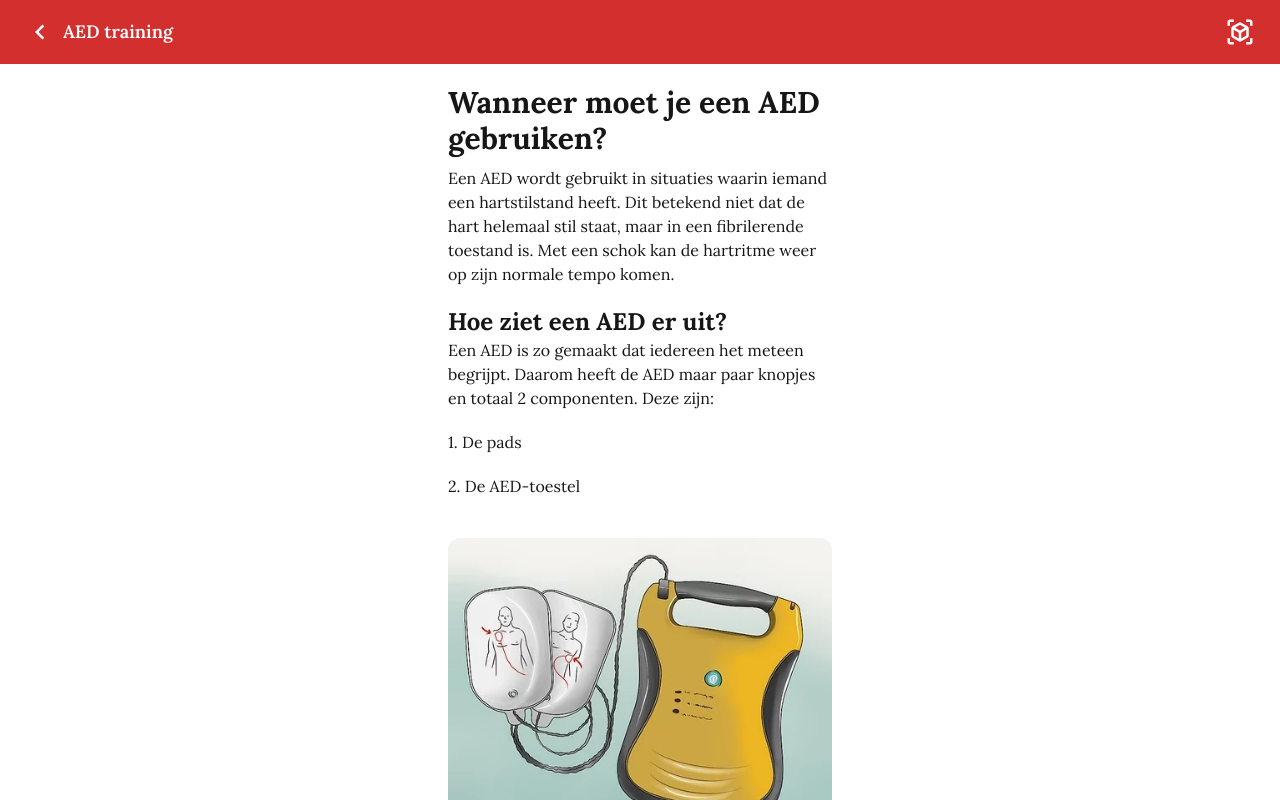
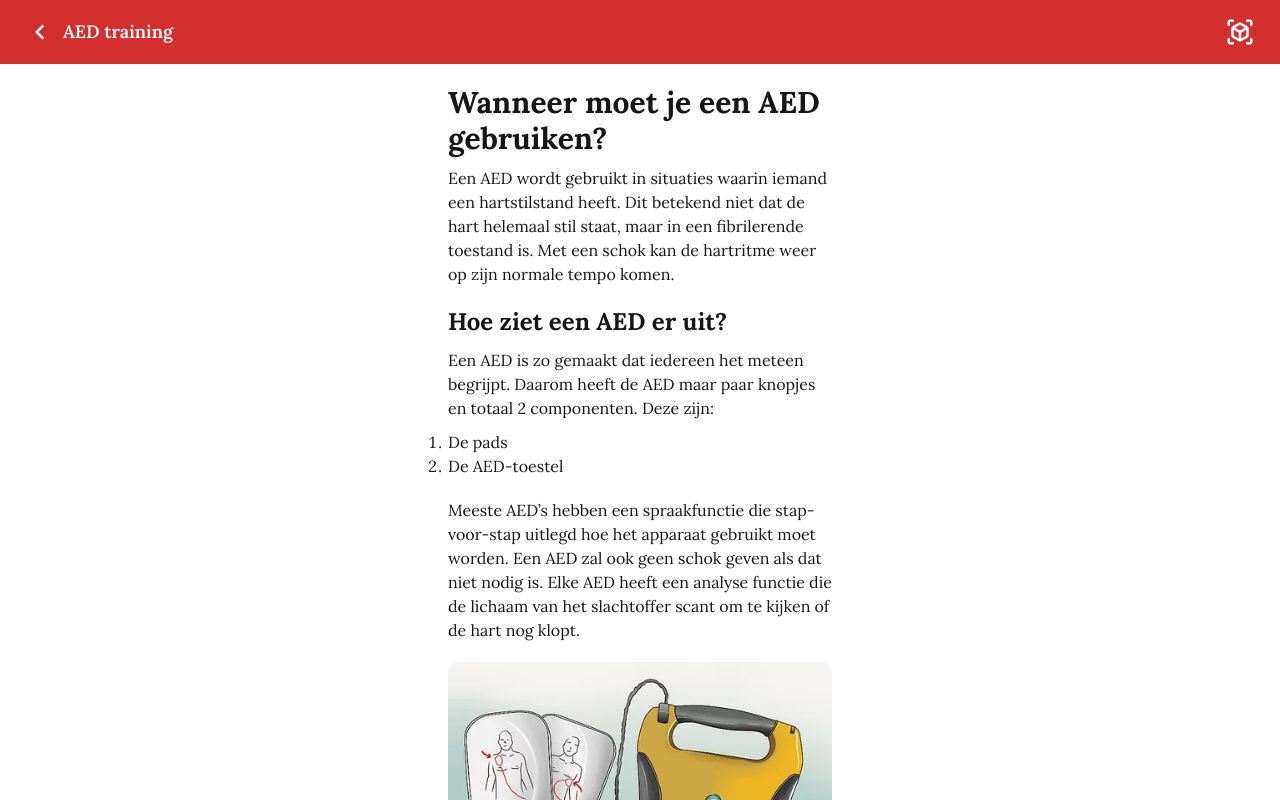
Before and after one commit to IsmailYaman/cp-ar, a Next.js app: page /aed in a window 1280 px wide. Shown: the top 800 px of the page. Built offline with nearby package versions, Linux system fonts and the light colour scheme.

Commit message:
Last finishing touches

```diff
--- a/app/aed/page.tsx
+++ b/app/aed/page.tsx
@@ -7,8 +7,11 @@ import Image from "next/image";
 
 interface Aed {
     id: number;
-    title: string;
+    title?: string;
+    introTitle?: string;
+    intro?: string;
     description: string[];
+    outro?: string;
     image: string | string[]; // image can be either a string or an array of strings
 }
 
@@ -39,12 +42,15 @@ const AedHome: React.FC = () => {
                     </p>
                 </div>
                 <div className="pt-5">
-                    <h2 className="text-2xl">{currentAed.title}</h2>
-                    {currentAed.description.map((desc, index) => (
-                        <p key={index} className="list-disc mb-5">
-                            {desc}
-                        </p>
-                    ))}
+                    {currentAed.introTitle ? <h2 className="text-2xl">{currentAed.introTitle}</h2> : ""}
+                    {currentAed.title ? <h2 className="text-2xl">{currentAed.title}</h2> : ""}
+                    {currentAed.intro ? <p className="pt-2.5">{currentAed.intro}</p> : ""}
+                    <ol className="list-decimal py-2.5">
+                        {currentAed.description.map((desc, index) => (
+                            <li key={index}>{desc}</li>
+                        ))}
+                    </ol>
+                    {currentAed.outro ? <p className="pt-2.5">{currentAed.outro}</p> : ""}
                 </div>
                 <div className="pt-5">
                     {Array.isArray(currentAed.image) ? (
--- a/app/components/header.tsx
+++ b/app/components/header.tsx
@@ -15,7 +15,7 @@ const Header = ({ title }: { title: string }) => {
                 </Link>
             </div>
             <div className="flex-none">
-                <Link className="btn btn-ghost" href="/ehbo">
+                <Link className="btn btn-ghost" href="https://360fabriek.8thwall.app/ismail-test/">
                     <Image src={"/img/ar.svg"} width={30} height={30} alt="ar" />
                 </Link>
             </div>
--- a/app/components/navbar.tsx
+++ b/app/components/navbar.tsx
@@ -12,7 +12,7 @@ const Navbar: React.FC<NavbarProps> = ({ goToNextStep, goToPreviousStep, hasPrev
     return (
         <>
             <div className="bg-primary flex py-3 justify-between items-center text-center">
-                <button onClick={goToPreviousStep} className={`flex-grow ${!hasPrevious ? "invisible" : ""}`}>
+                <a onClick={goToPreviousStep} className={`flex-grow ${!hasPrevious ? "invisible" : ""}`}>
                     <Image
                         src={"/img/back.svg"}
                         width={40}
@@ -21,7 +21,7 @@ const Navbar: React.FC<NavbarProps> = ({ goToNextStep, goToPreviousStep, hasPrev
                         className="mx-auto"
                         layout="intrinsic"
                     />
-                </button>
+                </a>
                 <a href="/" className="flex-grow">
                     <Image
                         src={"/img/home.svg"}
@@ -32,7 +32,7 @@ const Navbar: React.FC<NavbarProps> = ({ goToNextStep, goToPreviousStep, hasPrev
                         layout="intrinsic"
                     />
                 </a>
-                <button onClick={goToNextStep} className={`flex-grow ${!hasNext ? "invisible" : ""}`}>
+                <a onClick={goToNextStep} className={`flex-grow ${!hasNext ? "invisible" : ""}`}>
                     <Image
                         src={"/img/next.svg"}
                         width={40}
@@ -41,7 +41,7 @@ const Navbar: React.FC<NavbarProps> = ({ goToNextStep, goToPreviousStep, hasPrev
                         className="mx-auto"
                         layout="intrinsic"
                     />
-                </button>
+                </a>
             </div>
         </>
     );
--- a/app/data/data.tsx
+++ b/app/data/data.tsx
@@ -102,12 +102,10 @@ export const handelingen = [
 export const aed = [
     {
         id: 1,
-        title: "Hoe ziet een AED er uit?",
-        description: [
-            "Een AED is zo gemaakt dat iedereen het meteen begrijpt. Daarom heeft de AED maar paar knopjes en totaal 2 componenten. Deze zijn:",
-            "1. De pads",
-            "2. De AED-toestel",
-        ],
+        introTitle: "Hoe ziet een AED er uit?",
+        intro: "Een AED is zo gemaakt dat iedereen het meteen begrijpt. Daarom heeft de AED maar paar knopjes en totaal 2 componenten. Deze zijn:",
+        description: ["De pads", "De AED-toestel"],
+        outro: "Meeste AED’s hebben een spraakfunctie die stap-voor-stap uitlegd hoe het apparaat gebruikt moet worden. Een AED zal ook geen schok geven als dat niet nodig is. Elke AED heeft een analyse functie die de lichaam van het slachtoffer scant om te kijken of de hart nog klopt.",
         image: "/img/aed/1.jpg",
     },
     {
@@ -144,7 +142,7 @@ export const aed = [
         title: "4. Check de slachtoffer",
         description: [
             "Verwijder de pads niet een ga door met reanimeren. Doe dit voor 5 cyclussen voordat je het AED opnieuw gebruikt.",
-            "Check of de pads nog op hun plaats zitten."
+            "Check of de pads nog op hun plaats zitten.",
         ],
         image: "/img/aed/6.jpg",
     },
```
